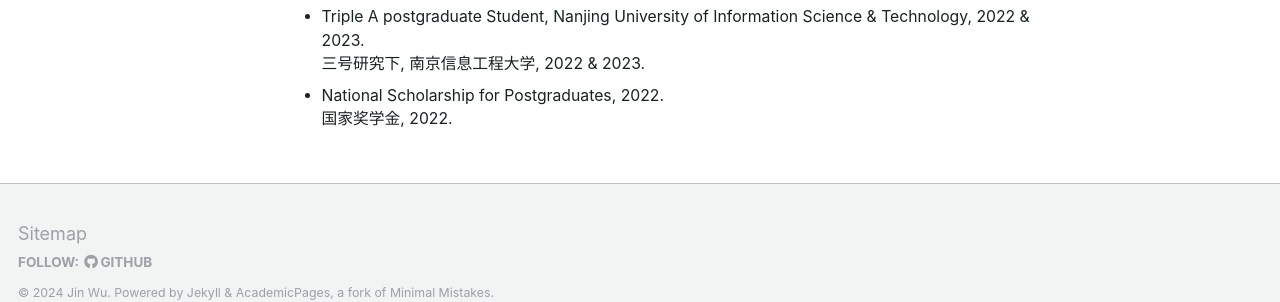
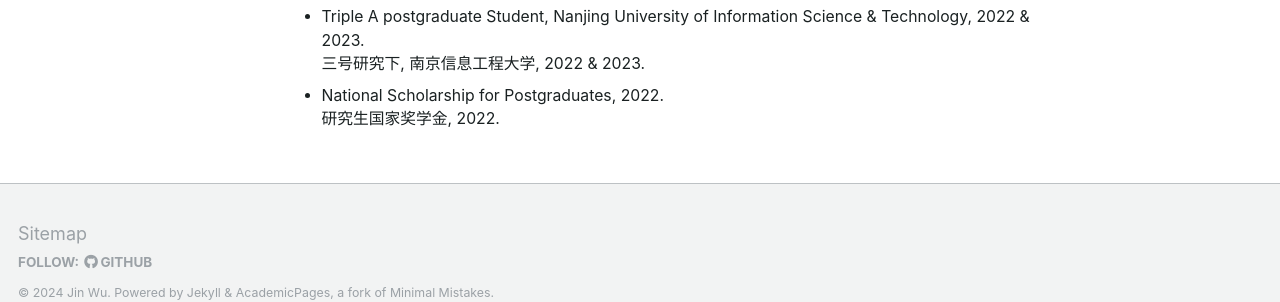
Before and after one commit to WooTzins/WooTzins.github.io, a Jekyll site: the page built from _pages/about.md, in a window 1280 px wide and 1310 px high. Shown: the part 972-1274 px from the top of the window. Built offline with Jekyll 4.4.1, drawn with Linux system fonts in a browser that asks for light colours; comment, search, counter and statistics services are not loaded.

Commit message:
Update about.md

```diff
--- a/_pages/about.md
+++ b/_pages/about.md
@@ -39,4 +39,4 @@ Le, Sun, **Jin Wu**, Yang Xu, Yanchun Zhang.
 * Triple A postgraduate Student, Nanjing University of Information Science & Technology, 2022 & 2023.
   三号研究下, 南京信息工程大学, 2022 & 2023.
 * National Scholarship for Postgraduates, 2022.
-  国家奖学金, 2022.
+  研究生国家奖学金, 2022.
```
